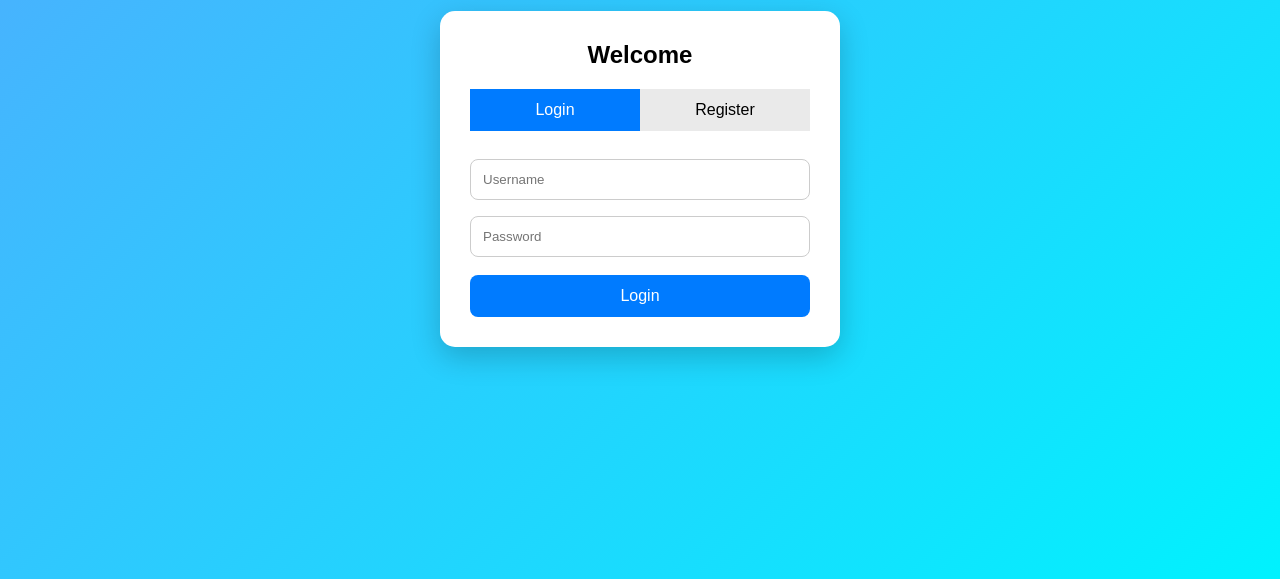
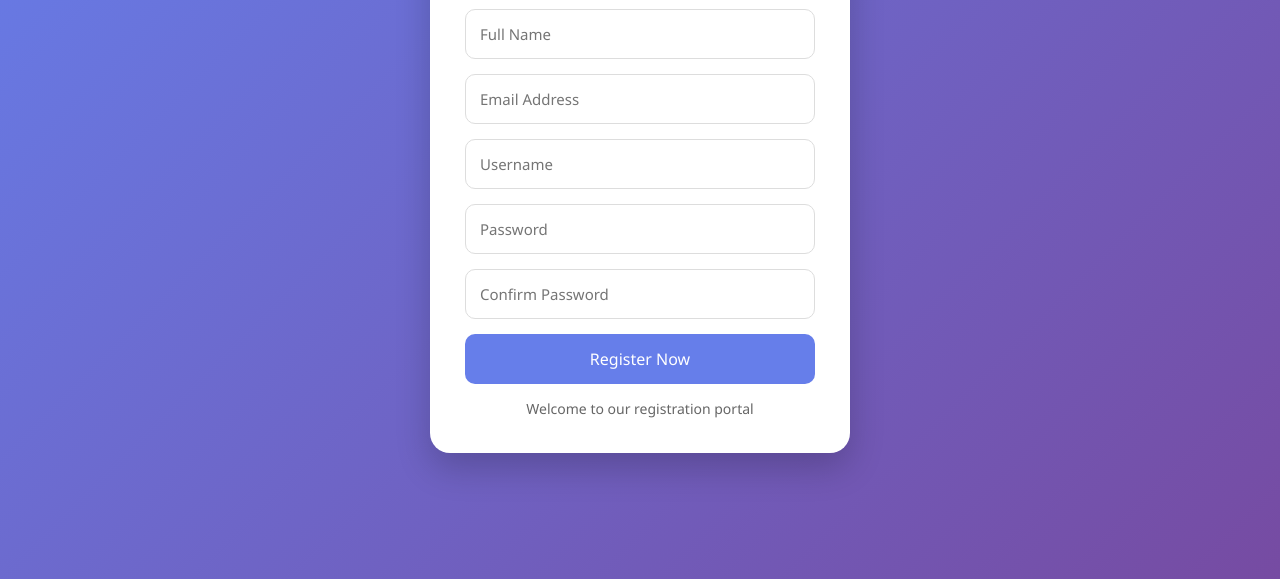
Before and after one commit to aktraders/login, a plain HTML site: page index.html in a window 1280 px wide. Shown: the part 221-800 px from the top of the page. Drawn offline with Linux system fonts and the light colour scheme.

Commit message:
Update index.html

```diff
--- a/index.html
+++ b/index.html
@@ -3,186 +3,201 @@
 <head>
 <meta charset="UTF-8">
 <meta name="viewport" content="width=device-width, initial-scale=1.0">
-<title>Register & Login Demo</title>
+<title>Register Page</title>
 
 <style>
 *{
     margin:0;
     padding:0;
     box-sizing:border-box;
-    font-family:Arial, sans-serif;
+    font-family:'Segoe UI',sans-serif;
 }
 
 body{
     min-height:100vh;
-    background:linear-gradient(135deg,#4facfe,#00f2fe);
     display:flex;
     justify-content:center;
     align-items:center;
+    background:linear-gradient(135deg,#667eea,#764ba2);
+    overflow:hidden;
 }
 
 .container{
-    width:400px;
+    width:420px;
     background:#fff;
-    padding:30px;
-    border-radius:15px;
-    box-shadow:0 10px 30px rgba(0,0,0,.2);
+    padding:35px;
+    border-radius:20px;
+    box-shadow:0 15px 35px rgba(0,0,0,0.2);
+    animation:fadeIn 0.8s ease;
 }
 
-.title{
+.container h1{
     text-align:center;
-    margin-bottom:20px;
+    margin-bottom:25px;
+    color:#333;
 }
 
-.tabs{
-    display:flex;
-    margin-bottom:20px;
+.input-group{
+    margin-bottom:15px;
 }
 
-.tabs button{
-    flex:1;
-    padding:12px;
-    border:none;
-    cursor:pointer;
-    background:#eaeaea;
-    font-size:16px;
+.input-group input{
+    width:100%;
+    padding:14px;
+    border:1px solid #ddd;
+    border-radius:10px;
+    outline:none;
+    font-size:15px;
 }
 
-.tabs button.active{
-    background:#007bff;
-    color:white;
+.input-group input:focus{
+    border-color:#667eea;
 }
 
-.form{
-    display:none;
+.register-btn{
+    width:100%;
+    padding:14px;
+    border:none;
+    border-radius:10px;
+    background:#667eea;
+    color:#fff;
+    font-size:16px;
+    cursor:pointer;
+    transition:0.3s;
 }
 
-.form.active{
-    display:block;
+.register-btn:hover{
+    background:#5563d6;
 }
 
-input{
-    width:100%;
-    padding:12px;
-    margin:8px 0;
-    border:1px solid #ccc;
-    border-radius:8px;
-}
-
-.submit-btn{
-    width:100%;
-    padding:12px;
-    border:none;
-    background:#007bff;
-    color:white;
-    border-radius:8px;
-    cursor:pointer;
-    margin-top:10px;
-    font-size:16px;
-}
-
-.submit-btn:hover{
-    background:#0056b3;
+.note{
+    text-align:center;
+    margin-top:15px;
+    color:#666;
+    font-size:14px;
 }
 
 #welcomePage{
     display:none;
     text-align:center;
     color:white;
+    animation:zoomIn 1s ease;
 }
 
 #welcomePage h1{
-    font-size:50px;
-    margin-bottom:20px;
+    font-size:60px;
+    margin-bottom:15px;
 }
 
 #welcomePage p{
-    font-size:22px;
+    font-size:24px;
+    margin-bottom:25px;
 }
 
 .home-btn{
-    margin-top:20px;
-    padding:12px 25px;
+    padding:14px 30px;
     border:none;
-    border-radius:8px;
+    border-radius:10px;
+    background:white;
+    color:#667eea;
+    font-size:16px;
     cursor:pointer;
-    background:white;
-    color:#007bff;
     font-weight:bold;
+}
+
+.home-btn:hover{
+    transform:scale(1.05);
+}
+
+@keyframes fadeIn{
+    from{
+        opacity:0;
+        transform:translateY(20px);
+    }
+    to{
+        opacity:1;
+        transform:translateY(0);
+    }
+}
+
+@keyframes zoomIn{
+    from{
+        opacity:0;
+        transform:scale(0.5);
+    }
+    to{
+        opacity:1;
+        transform:scale(1);
+    }
 }
 </style>
 </head>
 <body>
 
-<div class="container" id="authPage">
+<!-- REGISTER PAGE -->
 
-    <h2 class="title">Welcome</h2>
+<div class="container" id="registerPage">
 
-    <div class="tabs">
-        <button id="loginTab" class="active" onclick="showLogin()">Login</button>
-        <button id="registerTab" onclick="showRegister()">Register</button>
+    <h1>Create Account</h1>
+
+    <div class="input-group">
+        <input type="text" placeholder="Full Name">
     </div>
 
-    <!-- Login Form -->
-    <div id="loginForm" class="form active">
-        <input type="text" placeholder="Username">
-        <input type="password" placeholder="Password">
-
-        <button class="submit-btn" onclick="openWelcome()">
-            Login
-        </button>
+    <div class="input-group">
+        <input type="email" placeholder="Email Address">
     </div>
 
-    <!-- Register Form -->
-    <div id="registerForm" class="form">
-        <input type="text" placeholder="Full Name">
-        <input type="email" placeholder="Email">
+    <div class="input-group">
         <input type="text" placeholder="Username">
+    </div>
+
+    <div class="input-group">
         <input type="password" placeholder="Password">
+    </div>
+
+    <div class="input-group">
         <input type="password" placeholder="Confirm Password">
+    </div>
 
-        <button class="submit-btn" onclick="openWelcome()">
-            Register
-        </button>
+    <button class="register-btn" onclick="registerUser()">
+        Register Now
+    </button>
+
+    <div class="note">
+        Welcome to our registration portal
     </div>
 
 </div>
 
+<!-- WELCOME PAGE -->
+
 <div id="welcomePage">
+
     <h1>🎉 Welcome To Our World 🎉</h1>
-    <p>Successfully Entered</p>
+
+    <p>Your Registration Has Been Completed Successfully</p>
 
     <button class="home-btn" onclick="goBack()">
-        Back
+        Back To Register
     </button>
+
 </div>
 
 <script>
 
-function showLogin(){
-    document.getElementById("loginForm").classList.add("active");
-    document.getElementById("registerForm").classList.remove("active");
+function registerUser(){
 
-    document.getElementById("loginTab").classList.add("active");
-    document.getElementById("registerTab").classList.remove("active");
-}
+    document.getElementById("registerPage").style.display = "none";
+    document.getElementById("welcomePage").style.display = "block";
 
-function showRegister(){
-    document.getElementById("registerForm").classList.add("active");
-    document.getElementById("loginForm").classList.remove("active");
-
-    document.getElementById("registerTab").classList.add("active");
-    document.getElementById("loginTab").classList.remove("active");
-}
-
-function openWelcome(){
-    document.getElementById("authPage").style.display="none";
-    document.getElementById("welcomePage").style.display="block";
 }
 
 function goBack(){
-    document.getElementById("welcomePage").style.display="none";
-    document.getElementById("authPage").style.display="block";
+
+    document.getElementById("welcomePage").style.display = "none";
+    document.getElementById("registerPage").style.display = "block";
+
 }
 
 </script>
```
